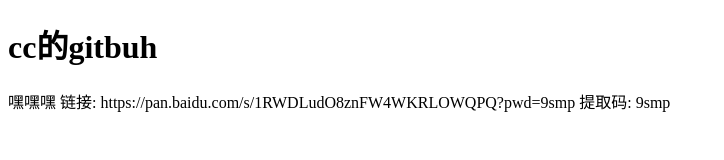
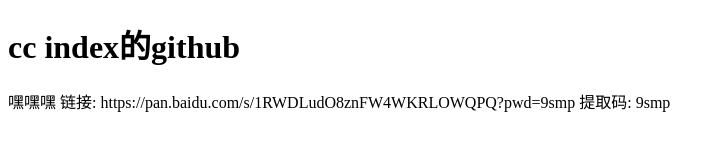
Before and after one commit to matuancc/matuancc.github.io, a plain HTML site: page index.html in a window 1280 px wide. Shown: the whole page, without its empty margins (0-724 px from the left). Drawn offline with Linux system fonts and the light colour scheme.

Commit message:
Update index.html

```diff
--- a/index.html
+++ b/index.html
@@ -7,7 +7,7 @@
   <title>Document</title>
 </head>
 <body>
-  <h1>cc的gitbuh</h1>
+  <h1>cc index的github</h1>
   <span>嘿嘿嘿</span>
   <span>链接: https://pan.baidu.com/s/1RWDLudO8znFW4WKRLOWQPQ?pwd=9smp 提取码: 9smp <span>
 </body>
```
